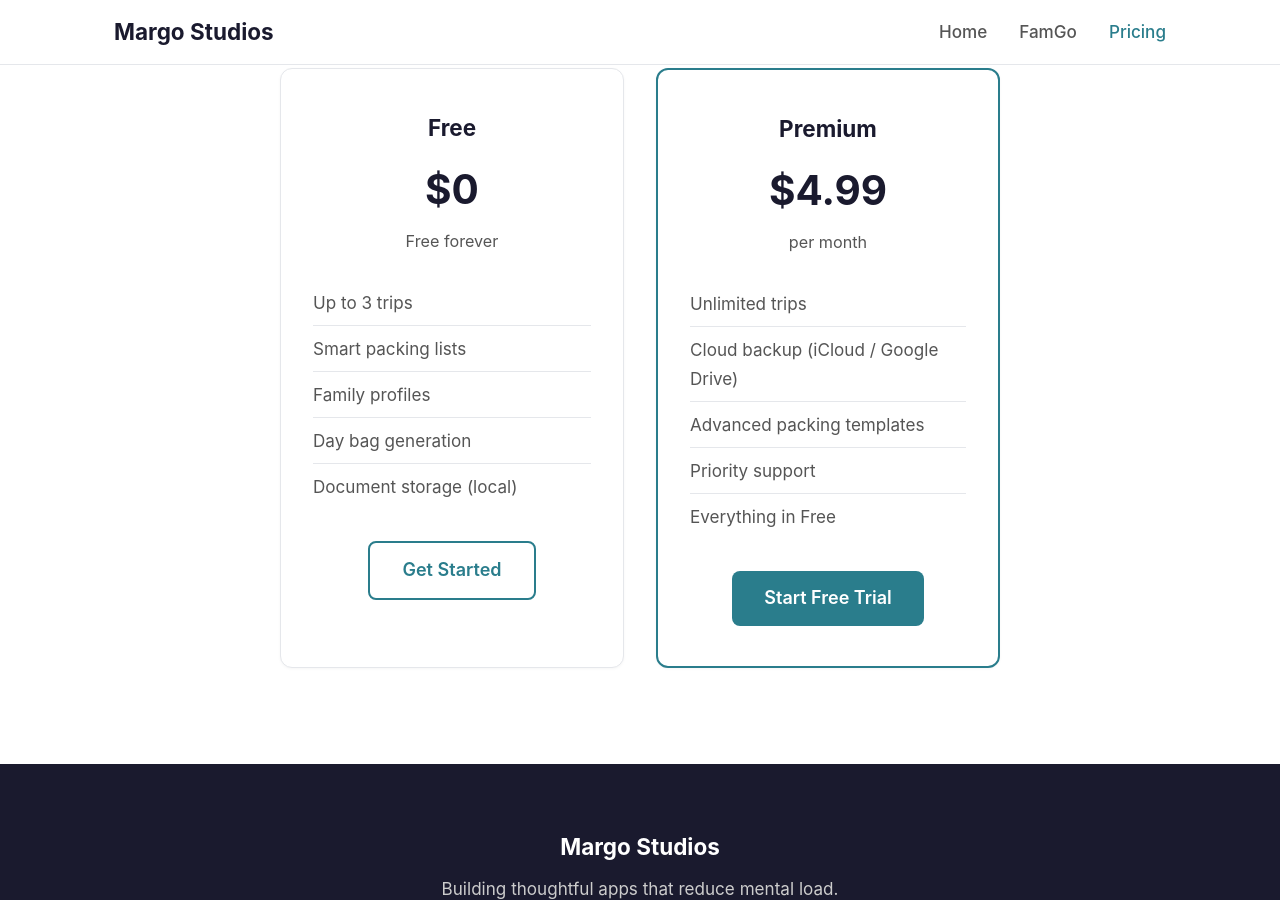
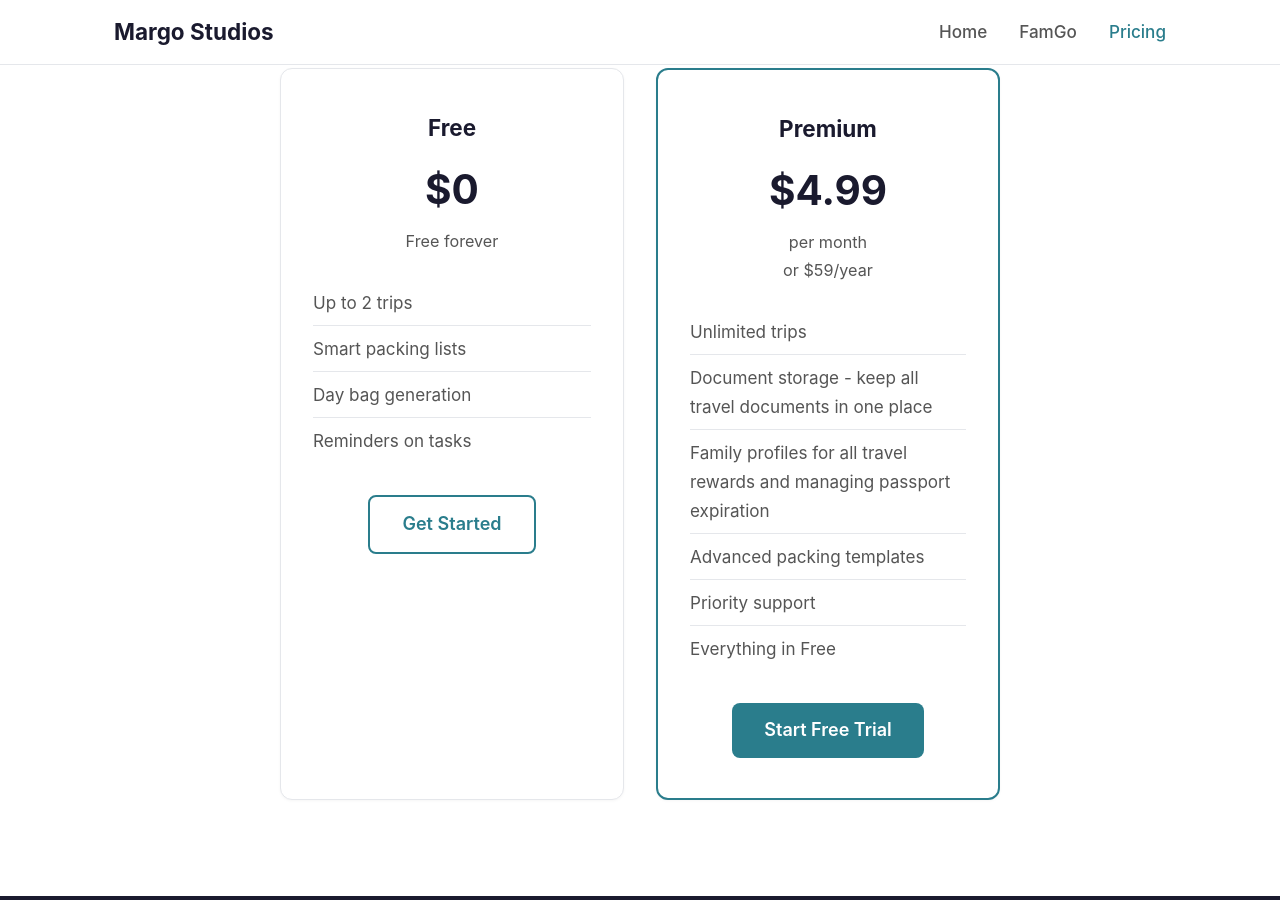
Before and after one commit to margostudios/margostudios-website, a Jekyll site: the page built from _pages/pricing.md, in a window 1280 px wide and 900 px high, scrolled down 332 px. Built offline with Jekyll 4.4.1, drawn with Linux system fonts in a browser that asks for light colours.

Commit message:
Update pricing structure and email addresses
- Updated free plan to 2 trips (from 3)
- Updated premium yearly price to  (from )
- Moved Document storage and Family profiles to premium plan
- Removed cloud backup references from pricing
- Added task reminders to free plan
- Updated all email addresses to help@margostudios.com
- Updated pricing in App Store description and terms of service

```diff
--- a/_config.yml
+++ b/_config.yml
@@ -8,7 +8,7 @@
 # Site Author
 author:
   name: "Margo Studios"
-  email: "hello@margostudios.com"
+  email: "help@margostudios.com"
 
 # Plugins
 plugins:
--- a/_pages/pricing.md
+++ b/_pages/pricing.md
@@ -13,21 +13,21 @@
     <div class="price">$0</div>
     <div class="price-period">Free forever</div>
     <ul>
-      <li>Up to 3 trips</li>
+      <li>Up to 2 trips</li>
       <li>Smart packing lists</li>
-      <li>Family profiles</li>
       <li>Day bag generation</li>
-      <li>Document storage (local)</li>
+      <li>Reminders on tasks</li>
     </ul>
     <a href="https://apps.apple.com/app/family-travel/id123456789" class="btn btn-outline">Get Started</a>
   </div>
   <div class="pricing-card featured">
     <h3>Premium</h3>
     <div class="price">$4.99</div>
-    <div class="price-period">per month</div>
+    <div class="price-period">per month<br>or $59/year</div>
     <ul>
       <li>Unlimited trips</li>
-      <li>Cloud backup (iCloud / Google Drive)</li>
+      <li>Document storage - keep all travel documents in one place</li>
+      <li>Family profiles for all travel rewards and managing passport expiration</li>
       <li>Advanced packing templates</li>
       <li>Priority support</li>
       <li>Everything in Free</li>
```
Also changed, not shown: _pages/privacy-policy.md (+2 -2 lines), _pages/terms.md (+3 -3 lines), app-store-description.md (+3 -3 lines), README.md.
